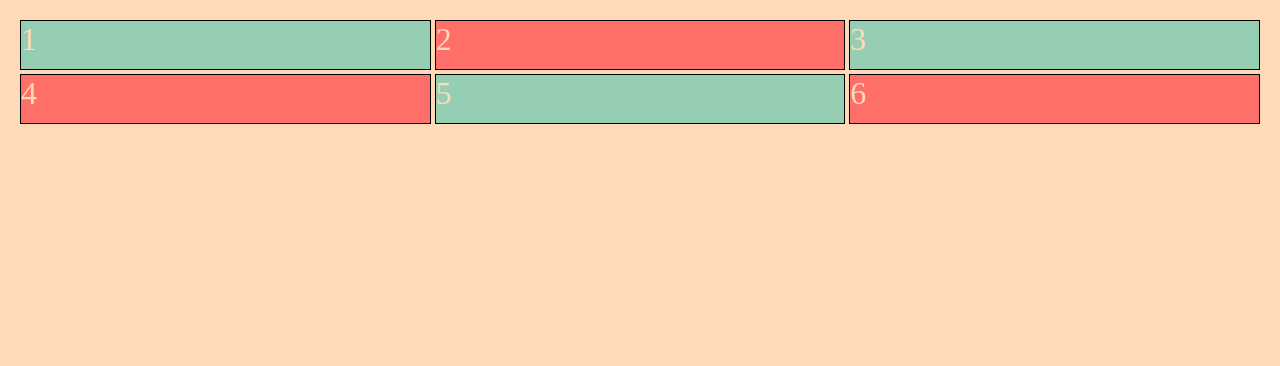
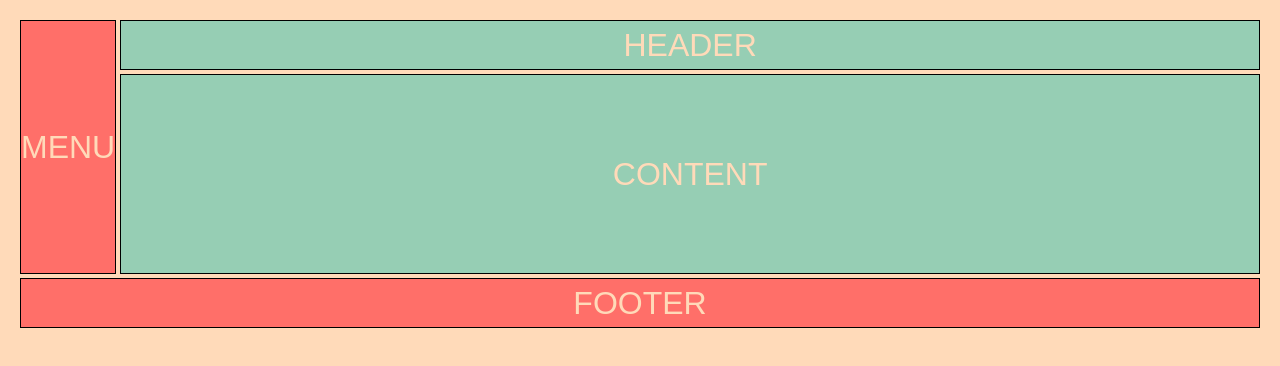
Before and after one commit to bobandraa/cssGrid, a plain HTML site: page index.html in a window 1280 px wide. Drawn offline with Linux system fonts and the light colour scheme.

Commit message:
added markeup to index html and positioned items

```diff
--- a/basic.css
+++ b/basic.css
@@ -1,10 +1,15 @@
 .container > div {
+	/*using flex box*/
+	display: flex;
+	justify-content: center;
+	align-items: center;
 	font-size: 2em;
 	color: #ffdab9;
 	border: solid black 1px;
 }
 
 html, body {
+	font-family: arial;
 	background-color: #ffdab9;
 	margin: 10px;
 }
--- a/index.css
+++ b/index.css
@@ -1,18 +1,37 @@
 .container {
 	display: grid;
-	/*grid-template-columns: 100px auto;*/
-	/*grid-template-columns: 1fr 1fr 1fr;*/
-	/*grid-template-columns: repeat(3, 1fr);*/
-	grid-template: repeat(2, 50px) /repeat(3, 1fr);
-
-	/*grid-template-rows: 50px 50px 200px;*/
-	/*grid-template-rows: repeat(2, 50px);*/
-
+	grid-template-columns: 1fr 12fr;
+	grid-template-rows: 50px 200px 50px;
 	grid-gap: 4px;
 }
 
+.header {
+/*	grid-column-start: 1;
+	grid-column-end: 3;
+	grid-column: 1 / span 2
+	grid-column: 1 / 3*/
+	grid-column: 2 / -1
+}
 
+.menu{
+	grid-row: 1 / -2;
+}
+
+.content {
+
+}
+
+.footer{
+	grid-column: 1 / -1
+}
 
 /*Short hand syntax for rows and columns:
 	grid-template: rows/columns
 	grid-template: repeat(2, 50px) / repeat(3, 1fr);*/
+
+/*Long-hand syntax for grid template:
+	grid-template-columns: 100px auto;
+	grid-template-columns: 1fr 1fr 1fr;
+	grid-template-columns: repeat(3, 1fr);
+	grid-template-rows: 50px 50px 200px;
+	grid-template-rows: repeat(2, 50px);*/
--- a/index.html
+++ b/index.html
@@ -7,12 +7,10 @@
 </head>
 <body>
 	<div class="container">
-		<div>1</div>
-		<div>2</div>
-		<div>3</div>
-		<div>4</div>
-		<div>5</div>
-		<div>6</div>
+		<div class="header">HEADER</div>
+		<div class="menu">MENU</div>
+		<div class="content">CONTENT</div>
+		<div class="footer">FOOTER</div>
 	</div>
 
 </body>
```
